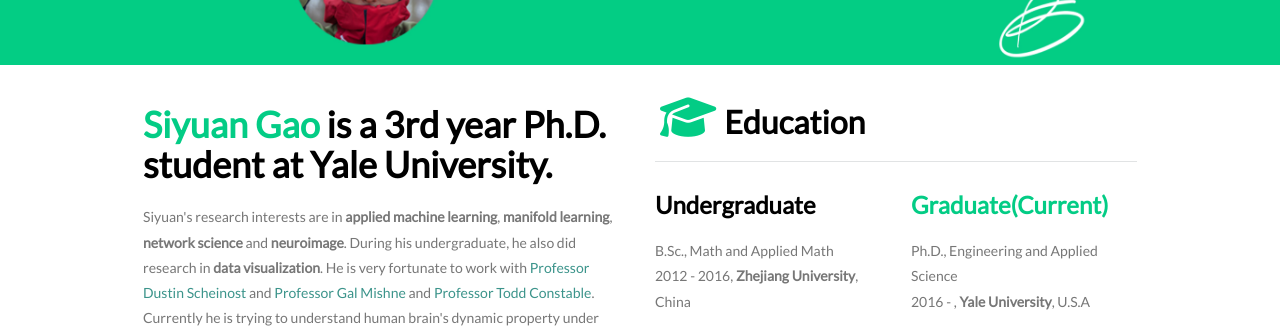
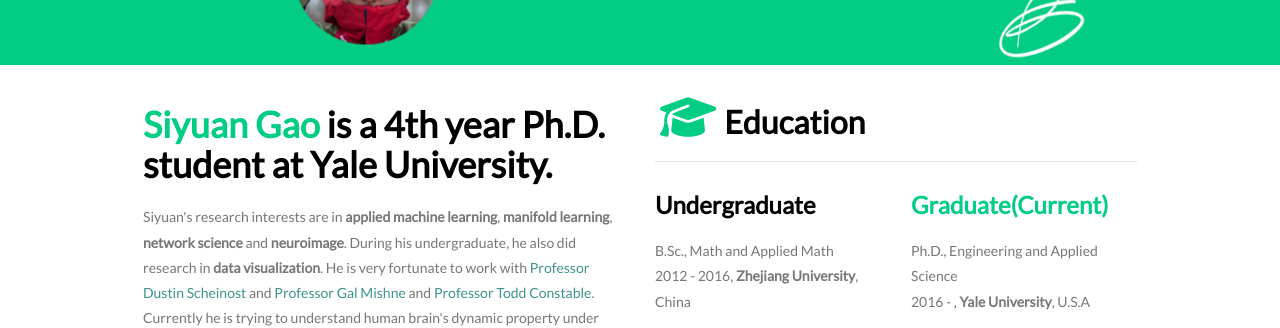
Before and after one commit to carricky/carricky.github.io, a Jekyll site: the page built from index.html, in a window 1280 px wide and 900 px high. Shown: the part 175-503 px from the top of the window. Built offline with Jekyll 4.4.1, drawn with Linux system fonts in a browser that asks for light colours; nearby versions of some CDN libraries; the list of posts is cut into pages by our own code; comment, search, counter and statistics services are not loaded.

Commit message:
update link to the paper and enter my 4th year

```diff
--- a/index.html
+++ b/index.html
@@ -35,7 +35,7 @@
 <!-- education part -->
 <div class="container-fluid bg-3 text-left" style="padding:20px 10%">
     <div class="col-md-6" >
-        <h1><span class="light-green">Siyuan Gao</span> is a 3rd year Ph.D. student at Yale University.</h1>
+        <h1><span class="light-green">Siyuan Gao</span> is a 4th year Ph.D. student at Yale University.</h1>
         <p>Siyuan's research interests are in <strong>applied machine learning</strong>, <strong>manifold learning</strong>, <strong>network science</strong> and <strong>neuroimage</strong>. During his undergraduate, he also did research in <strong>data visualization</strong>. He is very fortunate to work with <a href="http://mrrc.yale.edu/faculty/dustin_scheinost.profile">Professor Dustin Scheinost</a> and <a href="http://gauss.math.yale.edu/~gm553/"> Professor Gal Mishne</a> and <a href="http://bbs.yale.edu/people/todd_constable.profile">Professor Todd Constable</a>. Currently he is trying to understand human brain's dynamic property under designed tasks or natural stimuli using machine learning and signal processing technique.
         </p>
         <a href="/about" class="btn btn-default" role="button">
--- a/research.html
+++ b/research.html
@@ -15,7 +15,7 @@
         <div style="font-style:italic">
             NeuroImage.
         </div>
-        Download: [In press]
+        Download: [<a href="https://www.sciencedirect.com/science/article/pii/S1053811919306196?via%3Dihub">link</a>]
     </li>
     <li>
         <div style="color:#333333; font-weight:bold">
```
